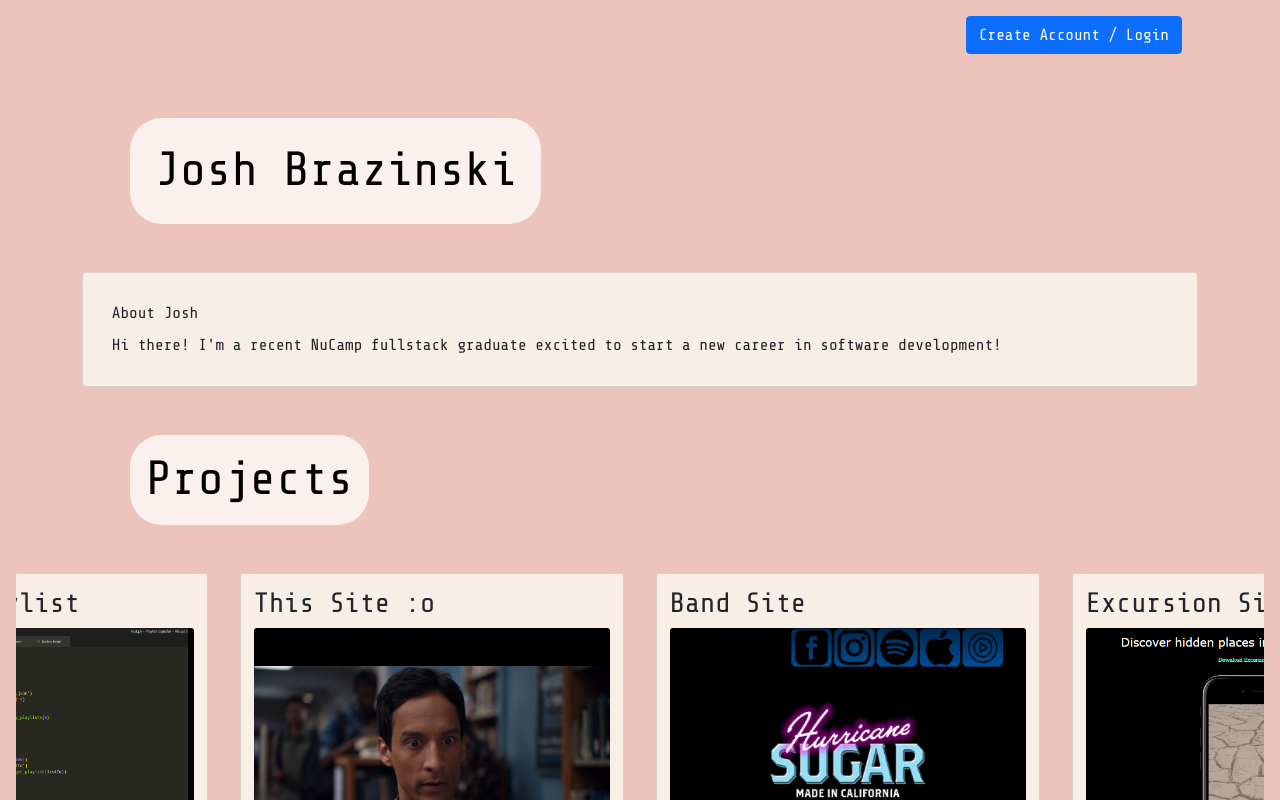
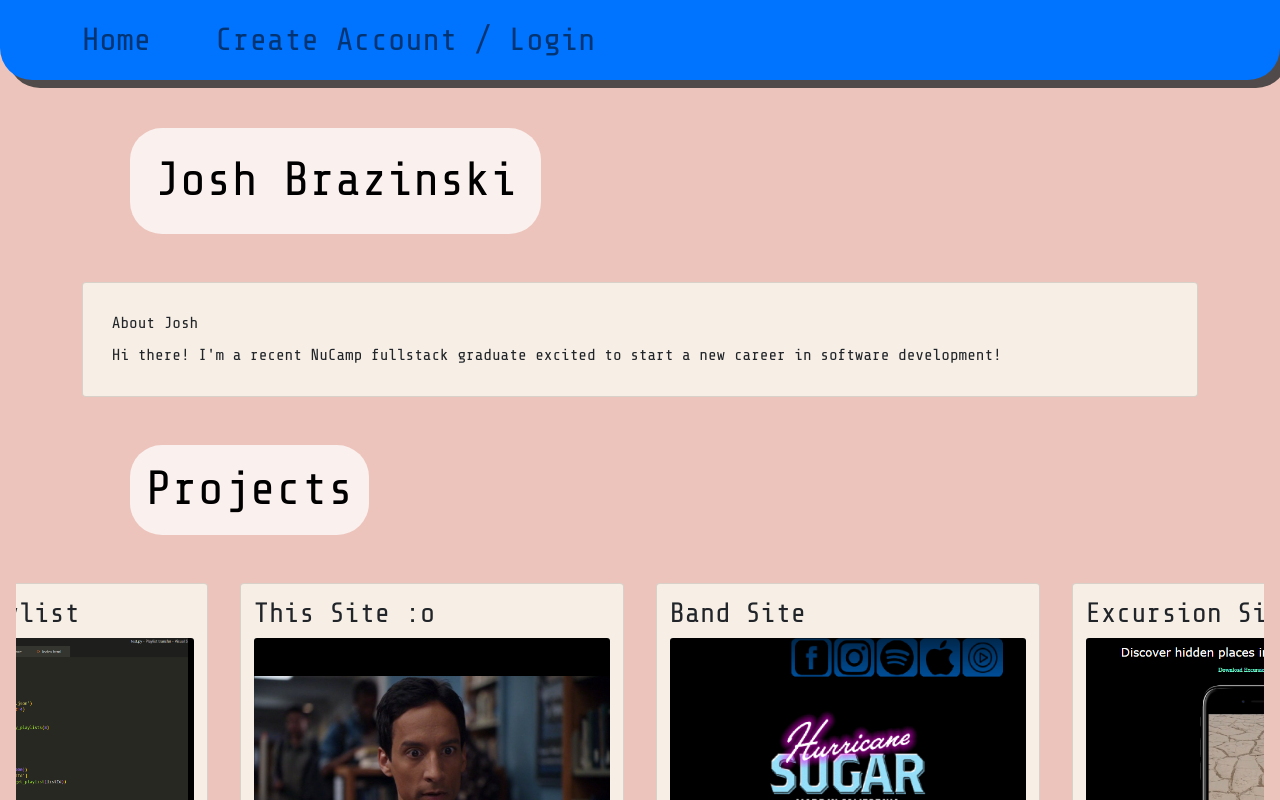
Before and after one commit to JoshBreezy/Portfolio, a React (Create React App) app: page / in a window 1280 px wide. Shown: the top 800 px of the page. Built offline with nearby package versions, Linux system fonts and the light colour scheme; no server answers.

Commit message:
Basic user functionality is here!

```diff
--- a/src/App.css
+++ b/src/App.css
@@ -47,12 +47,18 @@ h1 {
 }
 
 .navbar {
-  background-color: rgba(89, 190, 230, 0.889);
-  border-radius: 1.3rem;
+  background-color: rgb(0, 115, 255);
+  border-bottom-left-radius: 2rem;
+  border-bottom-right-radius: 2rem;
+  box-shadow: .5rem .5rem #3b3b3be1;
 }
 
 .nav-link {
   font-size: 2rem;
+}
+
+.nav-item {
+  margin-right: 2rem
 }
 
 .card {
--- a/src/App.js
+++ b/src/App.js
@@ -1,13 +1,16 @@
 import React from 'react';
 import './App.css';
 import 'bootstrap/dist/css/bootstrap.min.css';
+import DeskNav from './components/DeskNav';
+import MobNav from './components/MobNav';
 import Main from './components/Main';
 import UserSettingsPage from './components/UserSettingsPage';
-import { AuthProvider } from './contexts/AuthContext';
-import { DBProvider } from './contexts/DBContext'
 import { Route, Routes } from 'react-router-dom';
+import { isMobile } from 'react-device-detect';
 
 function App() {
+
+
   return (
     <div style={{
       minHeight: '100vh',
@@ -17,15 +20,12 @@ function App() {
       backgroundSize: '100vh auto',
       backgroundPosition: 'center',
       backgroundRepeat: 'no-repeat',
-  }} >
-      <AuthProvider>
-        <DBProvider>
-          <Routes>
-            <Route path='/' element={<Main />} />
-            <Route path='/userSettings' element={<UserSettingsPage />} />
-          </Routes>
-        </DBProvider>
-      </AuthProvider>
+      }}>
+      { isMobile? <MobNav /> : <DeskNav />}
+      <Routes>
+        <Route path='/' element={<Main />} />
+        <Route path='/userSettings' element={<UserSettingsPage />} />
+      </Routes>
     </div>
   );
 }
--- /dev/null
+++ b/src/components/DeskNav.js
@@ -0,0 +1,67 @@
+import React, { useState } from 'react';
+import { Navbar, Nav, NavItem } from 'reactstrap';
+import { useAuth } from '../contexts/AuthContext';
+import { useNavigate, Link } from 'react-router-dom';
+import CreateAccount from './CreateAccount';
+import Login from './Login';
+
+export default function DeskNav() {
+
+
+    const [error, setError] = useState();
+    const [modalOpen, setModal] = useState(false);
+    const [loginOrSign, setLogOrSign] = useState(false);
+    const [loginOutcome, setLoginOutcome] = useState();
+    const { currentUser, logout } = useAuth()
+    const navigate = useNavigate();
+    const toggleModal = () => setModal(!modalOpen);
+    const toggleSign = () => setLogOrSign(!loginOrSign);
+    const toggleLogSign = () => {
+        setModal(!modalOpen)
+        setLogOrSign(!loginOrSign)
+    }
+
+    async function handleLogout() {
+        setError("")
+
+        try {
+          await logout()
+          setLoginOutcome()
+          navigate('/')
+        } catch {
+          setError("Failed to log out")
+        }
+      }
+
+  return (
+    <>
+        <Navbar container light>
+            <Nav className="flex-row" navbar>
+              <NavItem>
+                <Link to='/' className='nav-link' >Home</Link>
+              </NavItem>
+              <NavItem>
+                { currentUser && <Link to='/UserSettings' className='nav-link' >User-Settings</Link>}
+              </NavItem>
+              <NavItem>
+                { currentUser?<Link className='nav-link' onClick={handleLogout}>Log Out</Link> : <Link className='nav-link' onClick={toggleModal} >
+                  Create Account / Login
+                </Link>}
+              </NavItem>
+            </Nav>
+          </Navbar>
+          <CreateAccount
+              isOpen={modalOpen}
+              toggle={toggleModal}
+              toggleLogSign={toggleLogSign}
+          />
+          <Login
+              isOpen={loginOrSign}
+              toggle={toggleSign}
+              toggleLogSign={toggleLogSign}
+              loginOutcome={loginOutcome}
+              setLoginOutcome={setLoginOutcome}
+          />
+    </>
+  )
+}
--- a/src/components/Main.js
+++ b/src/components/Main.js
@@ -1,45 +1,16 @@
-import React, { useState } from 'react';
-import { Link } from 'react-router-dom';
+import React from 'react';
 import DeskProj from './DeskProj';
 import MobProj from './MobProj';
 import Contact from './Contact';
 import About from './About';
 import DeskBlog from './DeskBlog';
 import MobBlog from './MobBlog';
-import CreateAccount from './CreateAccount';
-import Login from './Login';
-import { useAuth } from '../contexts/AuthContext';
 import { useSpring, animated, config } from 'react-spring';
 import { isMobile } from 'react-device-detect';
-import { Button } from 'reactstrap';
 
 
 
 export default function Main() {
-    const [error, setError] = useState('');
-    const [modalOpen, setModal] = useState(false);
-    const [loginOrSign, setLogOrSign] = useState(false);
-    const toggleModal = () => setModal(!modalOpen);
-    const toggleSign = () => setLogOrSign(!loginOrSign);
-    const [loginOutcome, setLoginOutcome] = useState();
-    const toggleLogSign = () => {
-        setModal(!modalOpen)
-        setLogOrSign(!loginOrSign)
-    }
-
-    const { currentUser, logout } = useAuth()
-
-    async function handleLogout() {
-        setError("")
-
-        try {
-          await logout()
-          setLoginOutcome()
-        } catch {
-          setError("Failed to log out")
-        }
-    }
-
 
     const slideW = 0 - window.innerWidth;
 
@@ -57,24 +28,6 @@ export default function Main() {
 
     return (
         <div>
-            <div className='container d-flex justify-content-end'>
-                { currentUser && <Link to='/UserSettings'><Button className='m-3' color='primary'>User Settings</Button></Link>}
-                { currentUser?<Button className='m-3' color='primary' onClick={handleLogout}>Log Out</Button> : <Button className='m-3' color='primary' onClick={toggleModal} >
-                    Create Account / Login
-                </Button>}
-            </div>
-                <CreateAccount
-                    isOpen={modalOpen}
-                    toggle={toggleModal}
-                    toggleLogSign={toggleLogSign}
-                />
-                <Login
-                    isOpen={loginOrSign}
-                    toggle={toggleSign}
-                    toggleLogSign={toggleLogSign}
-                    loginOutcome={loginOutcome}
-                    setLoginOutcome={setLoginOutcome}
-                />
             <animated.div style={slideLeft} className= 'container'>
                 <div className='row'>
                     <div className='col-auto'>
--- /dev/null
+++ b/src/components/MobNav.js
@@ -0,0 +1,72 @@
+import React, { useState } from 'react';
+import { Navbar, Nav, NavItem, Collapse, NavbarToggler } from 'reactstrap';
+import { useAuth } from '../contexts/AuthContext';
+import { useNavigate, Link } from 'react-router-dom';
+import CreateAccount from './CreateAccount';
+import Login from './Login';
+
+export default function MobNav() {
+
+
+    const [error, setError] = useState();
+    const [modalOpen, setModal] = useState(false);
+    const [loginOrSign, setLogOrSign] = useState(false);
+    const [loginOutcome, setLoginOutcome] = useState();
+    const [collapsed, setCollapsed] = useState(true);
+    const { currentUser, logout } = useAuth()
+    const navigate = useNavigate();
+    const toggleNavbar = () => setCollapsed(!collapsed);
+    const toggleModal = () => setModal(!modalOpen);
+    const toggleSign = () => setLogOrSign(!loginOrSign);
+    const toggleLogSign = () => {
+        setModal(!modalOpen)
+        setLogOrSign(!loginOrSign)
+    }
+
+    async function handleLogout() {
+        setError("")
+
+        try {
+          await logout()
+          setLoginOutcome()
+          navigate('/')
+        } catch {
+          setError("Failed to log out")
+        }
+      }
+
+  return (
+    <>
+        <Navbar container light>
+            <NavbarToggler onClick={toggleNavbar} className="mx-3" />
+            <Collapse isOpen={!collapsed} navbar>
+                <Nav className="flex-col" navbar>
+                    <NavItem>
+                        <Link to='/' className='nav-link' >Home</Link>
+                    </NavItem>
+                    <NavItem>
+                        { currentUser && <Link to='/UserSettings' className='nav-link' >User-Settings</Link>}
+                    </NavItem>
+                    <NavItem>
+                        { currentUser?<Link className='nav-link' onClick={handleLogout}>Log Out</Link> : <Link className='nav-link' onClick={toggleModal} >
+                        Create Account / Login
+                        </Link>}
+                    </NavItem>
+                </Nav>
+            </Collapse>
+        </Navbar>
+        <CreateAccount
+            isOpen={modalOpen}
+            toggle={toggleModal}
+            toggleLogSign={toggleLogSign}
+        />
+        <Login
+            isOpen={loginOrSign}
+            toggle={toggleSign}
+            toggleLogSign={toggleLogSign}
+            loginOutcome={loginOutcome}
+            setLoginOutcome={setLoginOutcome}
+        />
+    </>
+  )
+}
--- a/src/components/UserSettingsPage.js
+++ b/src/components/UserSettingsPage.js
@@ -1,5 +1,5 @@
 import React, { useState, useEffect } from 'react';
-import { Nav, Navbar, NavItem, Row, Col, Button, Form, FormGroup, Label, Input, FormText, Alert, Toast, ToastHeader, ToastBody } from 'reactstrap';
+import {Row, Col, Button, Form, FormGroup, Label, Input,Alert, Toast, ToastHeader, ToastBody } from 'reactstrap';
 import { Link } from 'react-router-dom';
 import { useSpring, animated, config } from 'react-spring';
 import { isMobile } from 'react-device-detect';
@@ -9,7 +9,8 @@ import { useDB } from '../contexts/DBContext';
 export default function UserSettingsPage() {
 
     const { updateUserSettings, getUser } = useDB();
-    const { currentUser, updateUserEmail, sendVerifyEmail, logout } = useAuth();
+
+    const { currentUser, updateUserEmail, sendVerifyEmail } = useAuth();
 
     const [userDBInfo, setUserDBInfo] = useState({});
 
@@ -111,13 +112,6 @@ export default function UserSettingsPage() {
 
     return (
         <>
-            <Navbar container='sm' light >
-                <Nav className="me-auto" navbar>
-                    <NavItem>
-                        <Link to='/' className='nav-link' >Home</Link>
-                    </NavItem>
-                </Nav>
-            </Navbar>
             <animated.div style={slideLeft} className='container'>
                 <div className='row'>
                     <div className='col-auto'>
--- a/src/index.js
+++ b/src/index.js
@@ -3,15 +3,21 @@ import ReactDOM from 'react-dom/client';
 import './index.css';
 import App from './App';
 import { BrowserRouter } from 'react-router-dom';
+import {AuthProvider} from './contexts/AuthContext';
+import {DBProvider} from './contexts/DBContext';
 import reportWebVitals from './reportWebVitals';
 import './fonts/ShareTechMono-Regular.ttf';
 
 const root = ReactDOM.createRoot(document.getElementById('root'));
 root.render(
   <React.StrictMode>
-    <BrowserRouter>
-      <App />
-    </BrowserRouter>
+    <AuthProvider>
+      <DBProvider>
+        <BrowserRouter>
+          <App />
+        </BrowserRouter>
+      </DBProvider>
+    </AuthProvider>
   </React.StrictMode>
 );
 
```
